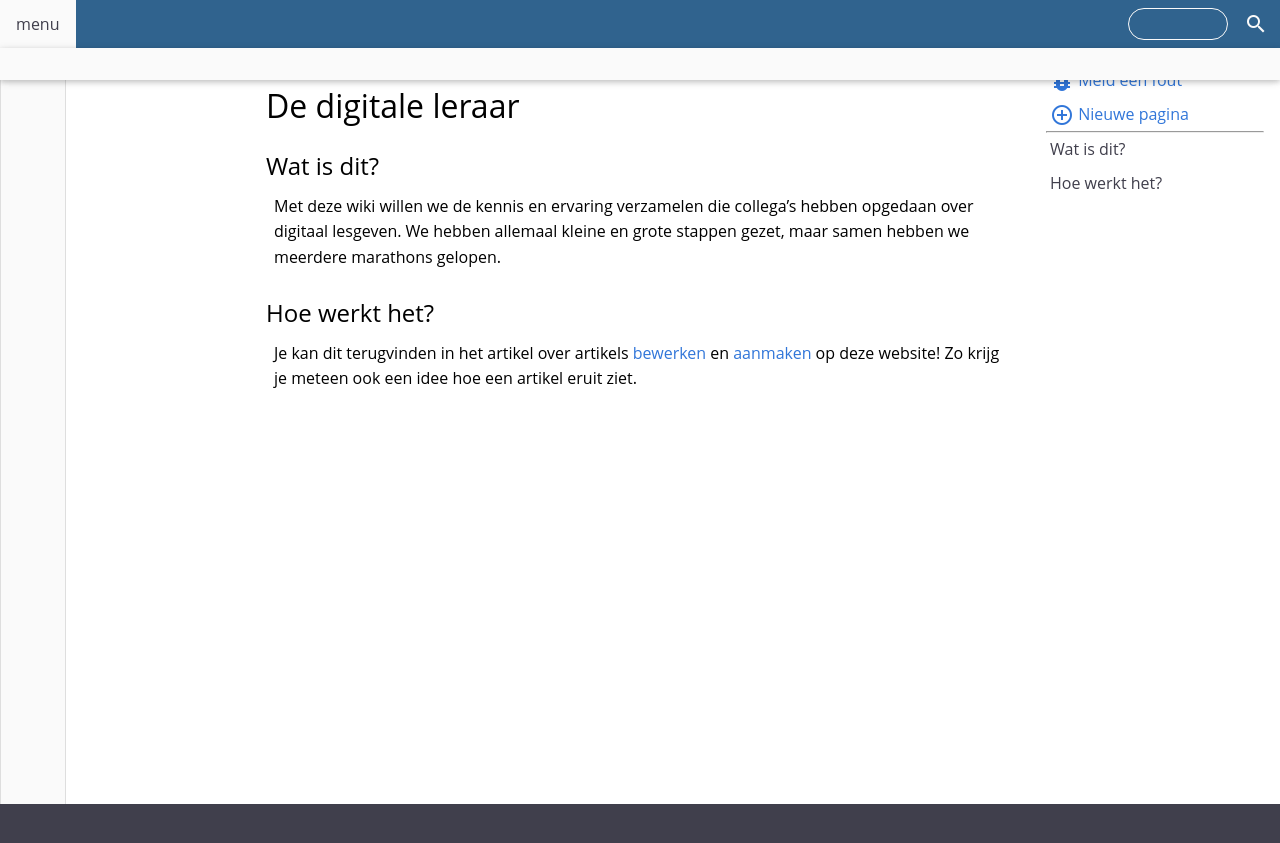
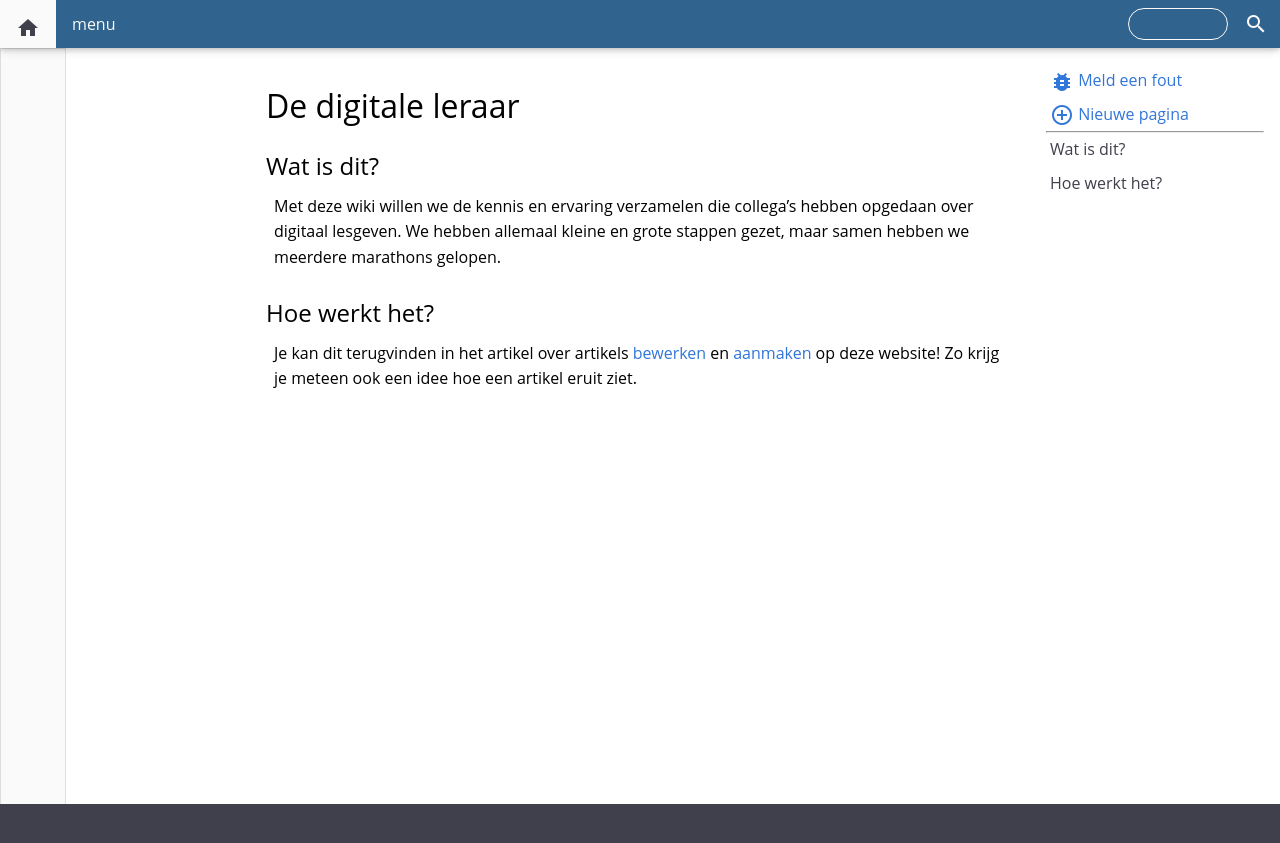
Before and after one commit to Pius-X-Antwerpen/digitale-leraar, a Jekyll site: the page built from index.md, in a window 1280 px wide. Shown: the top 843 px of the page. Built offline with Jekyll 4.4.1, drawn with Linux system fonts in a browser that asks for light colours.

Commit message:
Update default.html

```diff
--- a/_layouts/default.html
+++ b/_layouts/default.html
@@ -16,7 +16,7 @@
         <div id="mainLayout">
             <header>
                 <nav id="topNav" class="bg-primary">
-                    <!--<a href="#" class="button | color-light bg-hover-light color-hover-dark">login</a>-->
+                    <a href="/digitale-leraar" class="button | color-light bg-hover-light color-hover-dark | material-icons">home</a>
                     <span class="dropdown button | color-light bg-hover-light color-hover-dark">
                         menu
                         <div class="dropdownWindow masonry | bg-light padding16">
```
